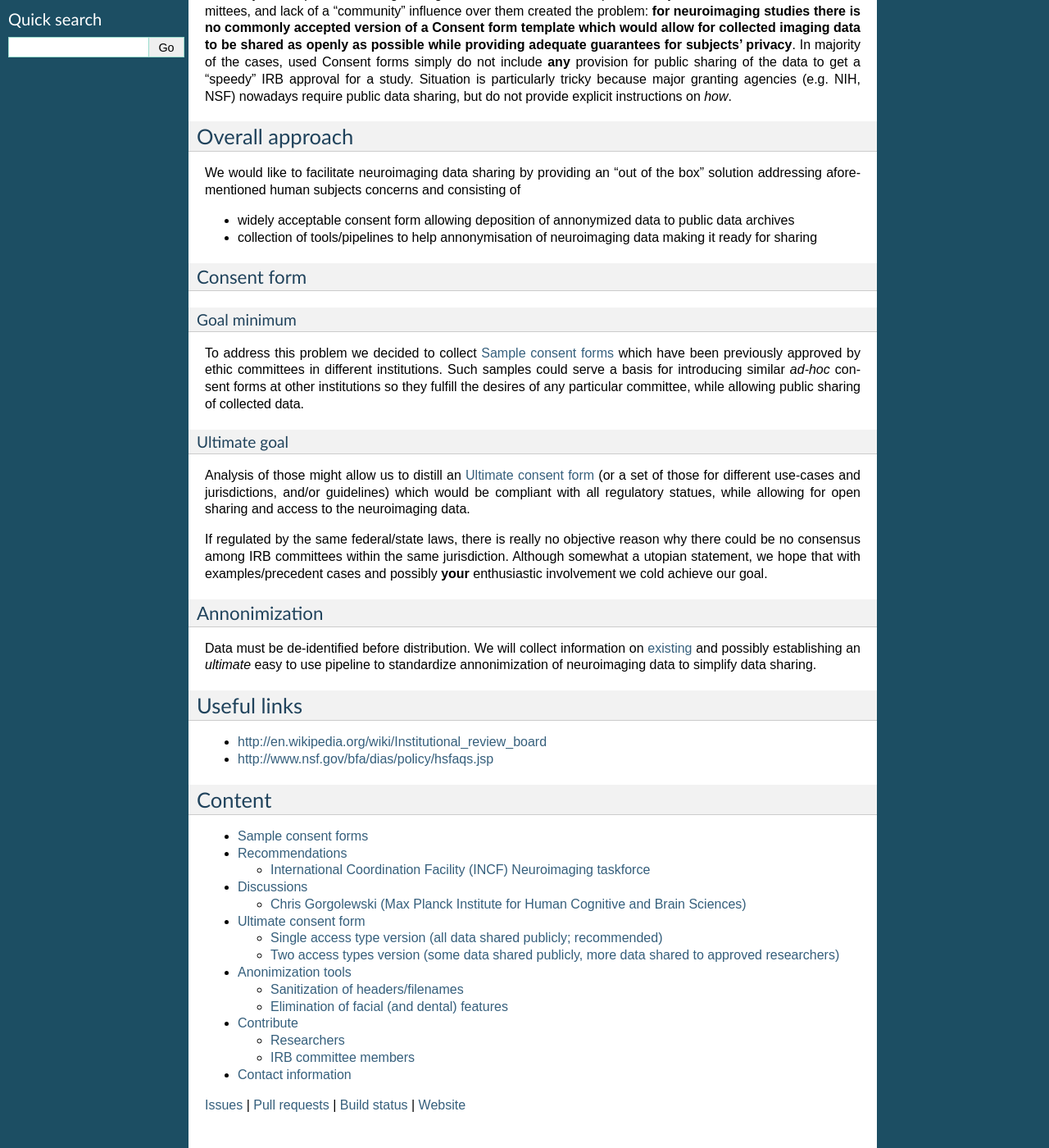
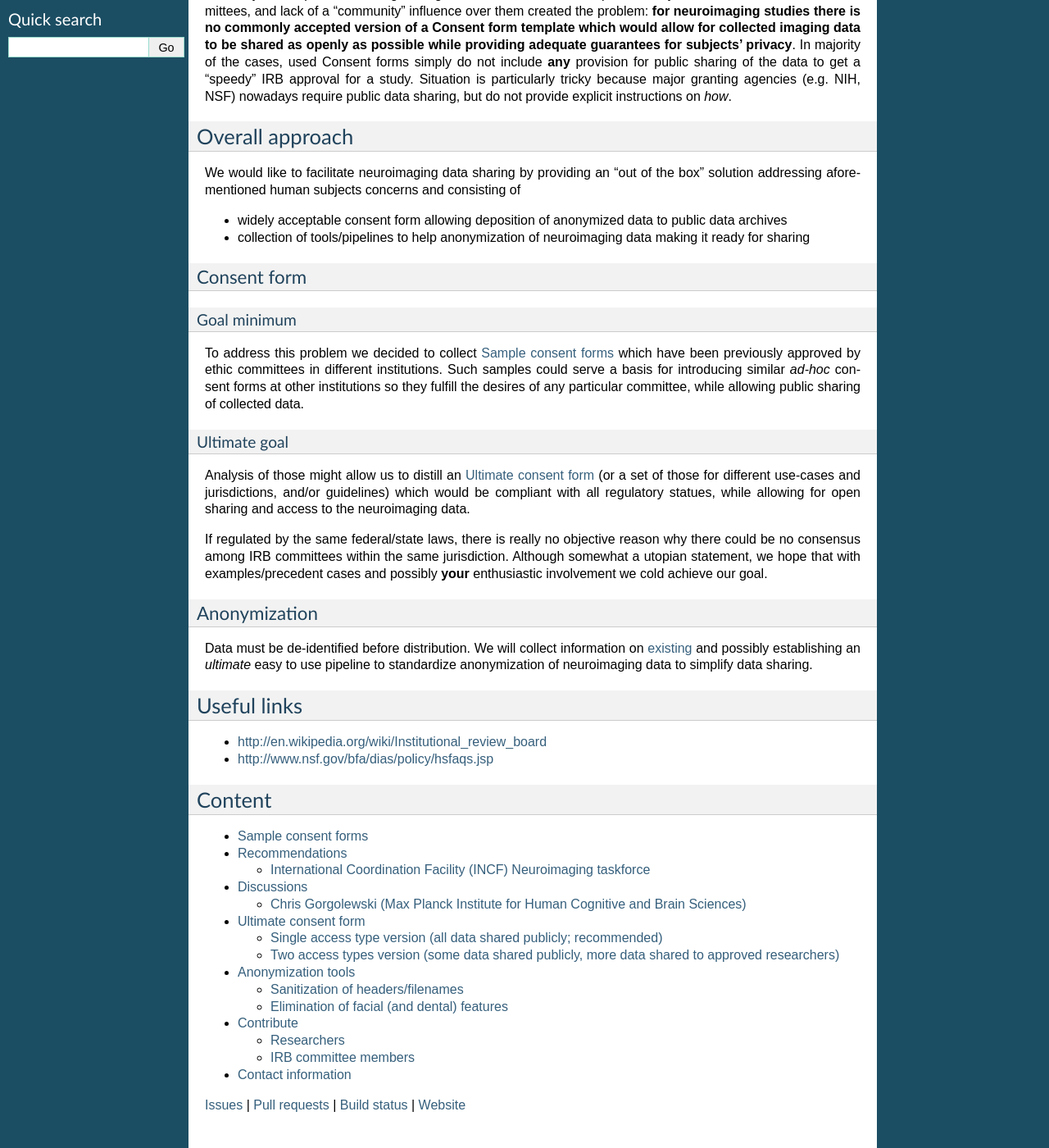
Before and after one commit to con/open-brain-consent, a Sphinx documentation site: the page built from docs/source/index.rst, in a window 1280 px wide and 1400 px high, scrolled down 346 px. Shown: the whole window at 82% size. Built offline with Sphinx 7.4.7, drawn with Linux system fonts in a browser that asks for light colours; some of the changed text lies outside the part shown.

Commit message:
Corrected typos

```diff
--- a/README.rst
+++ b/README.rst
@@ -37,10 +37,10 @@ We would like to facilitate neuroimaging data sharing by providing an "out of
 the box" solution addressing aforementioned human subjects concerns and
 consisting of
 
-- widely acceptable consent form allowing deposition of annonymized data
+- widely acceptable consent form allowing deposition of anonymized data
   to public data archives
 
-- collection of tools/pipelines to help annonymisation of neuroimaging
+- collection of tools/pipelines to help anonymization of neuroimaging
   data making it ready for sharing
 
 
@@ -72,13 +72,13 @@ within the same jurisdiction. Although somewhat a utopian statement,
 we hope that with examples/precedent cases and possibly **your**
 enthusiastic involvement we cold achieve our goal.
 
-Annonimization
+Anonymization
 --------------
 
 Data must be de-identified before distribution.  We will collect
-information on :ref:`existing <chap_annonimization_tools>` and
+information on :ref:`existing <chap_anonymization_tools>` and
 possibly establishing an *ultimate* easy to use pipeline to
-standardize annonimization of neuroimaging data to simplify data
+standardize anonymization of neuroimaging data to simplify data
 sharing.
 
 
--- a/docs/source/annon_tools.rst
+++ b/docs/source/anon_tools.rst
@@ -1,6 +1,6 @@
-.. _chap_annonimization_tools:
+.. _chap_anonymization_tools:
 
-Anonimization tools
+Anonymization tools
 ====================
 
 Sanitization of headers/filenames
@@ -30,7 +30,7 @@ One of the approaches is perform complete skull stripping, e.g. using
   of `AFNI <http://afni.nimh.nih.gov/>`_
 -  `FreeSurfer <https://surfer.nmr.mgh.harvard.edu/>`_
 
-Some dedicated annonimization tools work on this principle, e.g. `DeID`_
+Some dedicated anonymization tools work on this principle, e.g. `DeID`_
 
 Faces/dental stripping
 ~~~~~~~~~~~~~~~~~~~~~~
--- a/docs/source/index.rst
+++ b/docs/source/index.rst
@@ -17,7 +17,7 @@ Content
    recommendations.rst
    discussions.rst
    ultimate.rst
-   annon_tools.rst
+   anon_tools.rst
    contribute.rst
 
 
```
